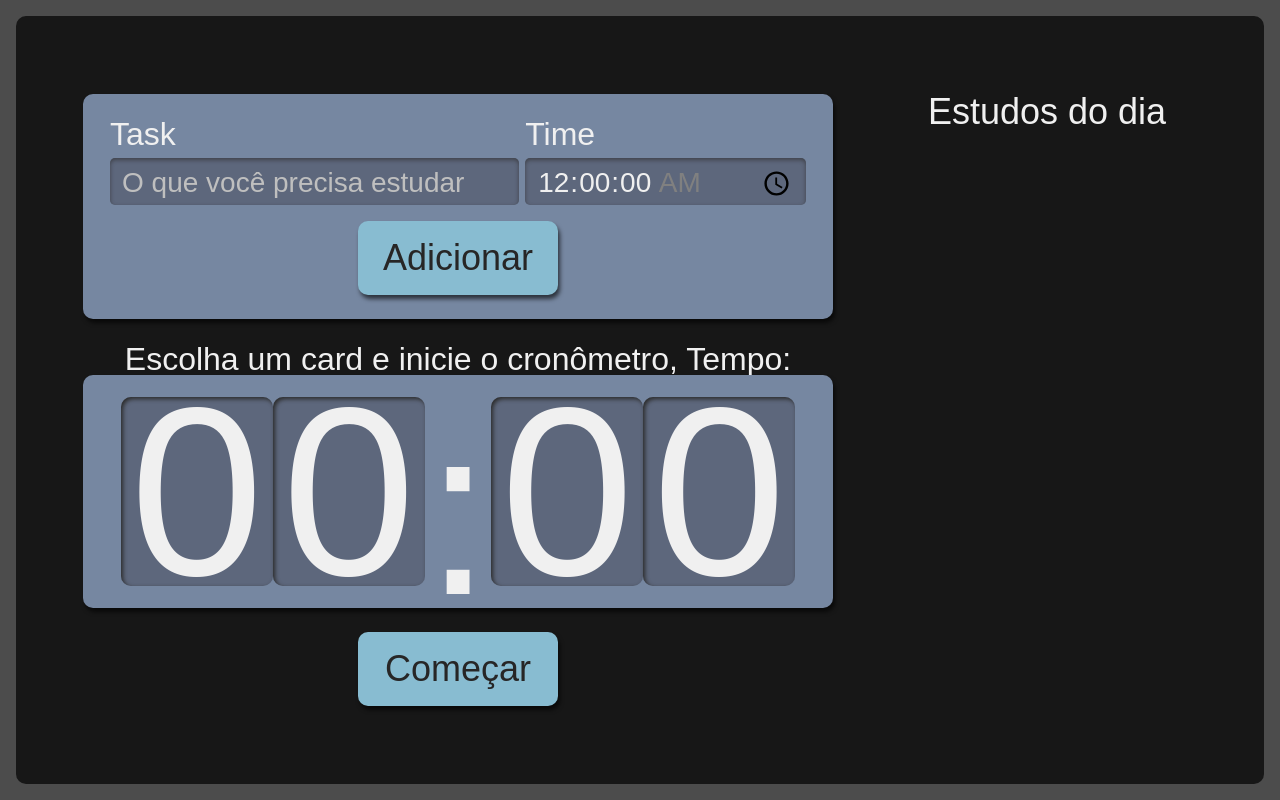
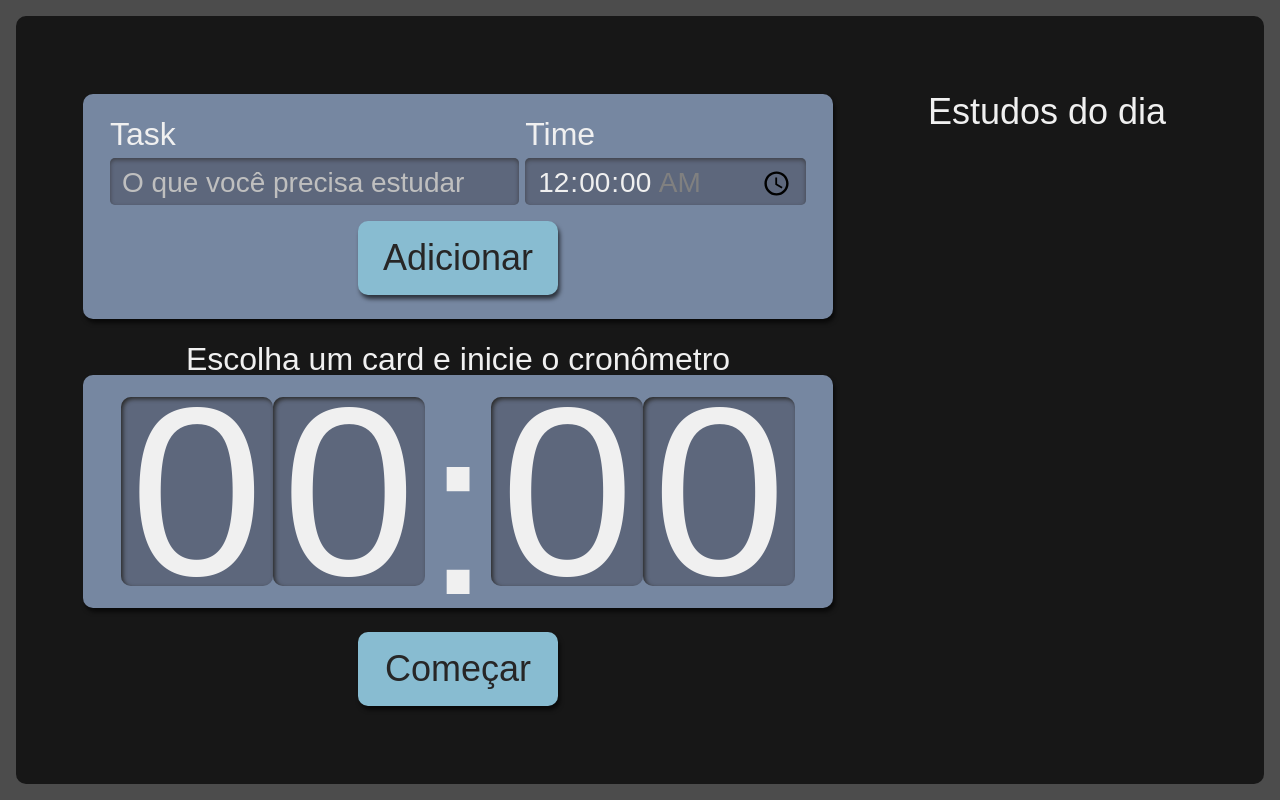
Before and after one commit to RenanTRS/studies, a React (Vite) app: page / in a window 1280 px wide. Built offline with nearby package versions, Linux system fonts and the light colour scheme.

Commit message:
Add time props and interface to time

```diff
--- a/src/components/Cron/Watch/index.tsx
+++ b/src/components/Cron/Watch/index.tsx
@@ -1,6 +1,9 @@
 import style from './Watch.module.scss'
 
-export const Watch = () => {
+interface Props {
+    time?: number
+}
+export const Watch = ({time}: Props) => {
     return(
         <>
             <span className={style.relogioNumero}>0</span>
--- a/src/components/Cron/index.tsx
+++ b/src/components/Cron/index.tsx
@@ -18,9 +18,9 @@ export const Cron = () => {
 
     return(
         <div className={style.cronometro}>
-            <p className={style.titulo}>Escolha um card e inicie o cronômetro, Tempo: {time}</p>
+            <p className={style.titulo}>Escolha um card e inicie o cronômetro</p>
             <div className={style.relogioWrapper}>
-                <Watch />
+                <Watch time={time} />
             </div>
             <Button>Começar</Button>
         </div>
```
